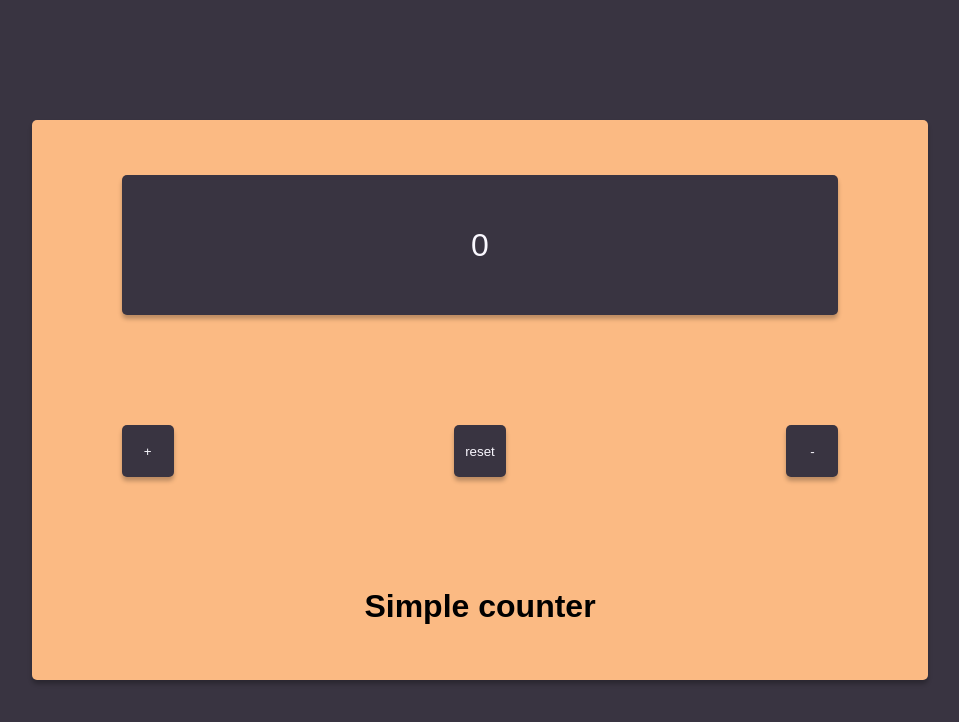
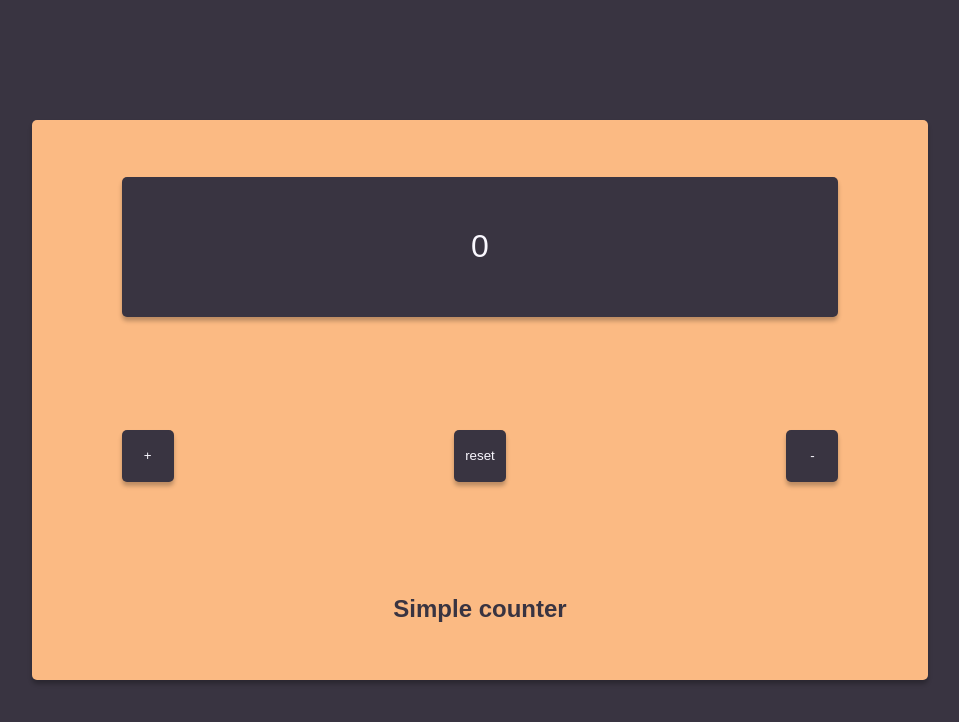
Before and after one commit to lijo-belardi/simple-counter, a plain HTML site: page index.html in a window 1280 px wide. Shown: the whole page, without its empty margins (160-1119 px from the left). Drawn offline with nearby package versions, Linux system fonts and the light colour scheme; files that its build step writes are made by us from their sources.

Commit message:
fixed color and fon-size of counter's name.

```diff
--- a/assets/sass/style.scss
+++ b/assets/sass/style.scss
@@ -118,5 +118,6 @@ button {
 /* ------- Counter - name's container ------- */
 
 .counter-name-container {
-    font-size: 1rem;
+    color: $primary-color;
+    font-size: 0.75rem;
 }
```
